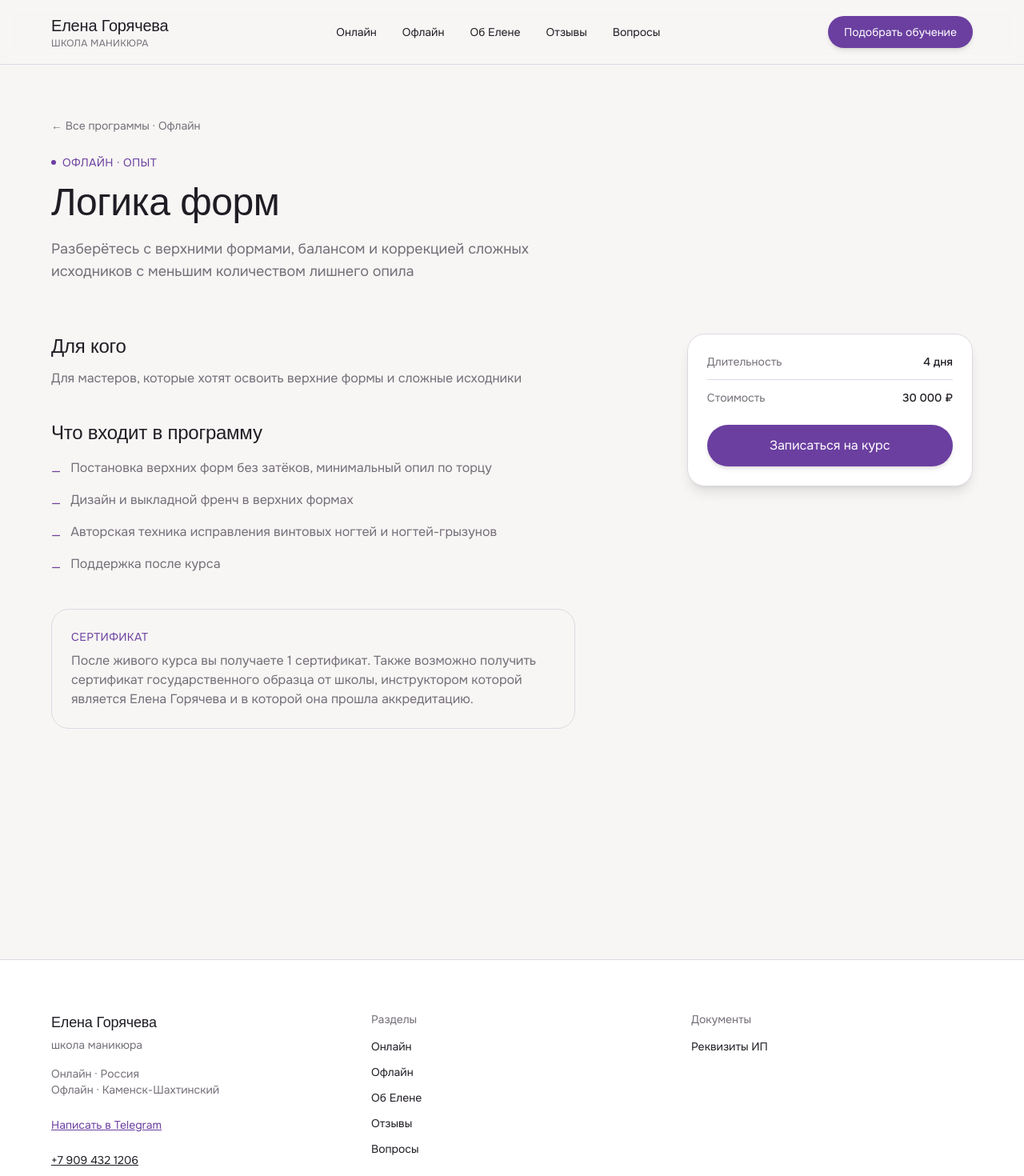
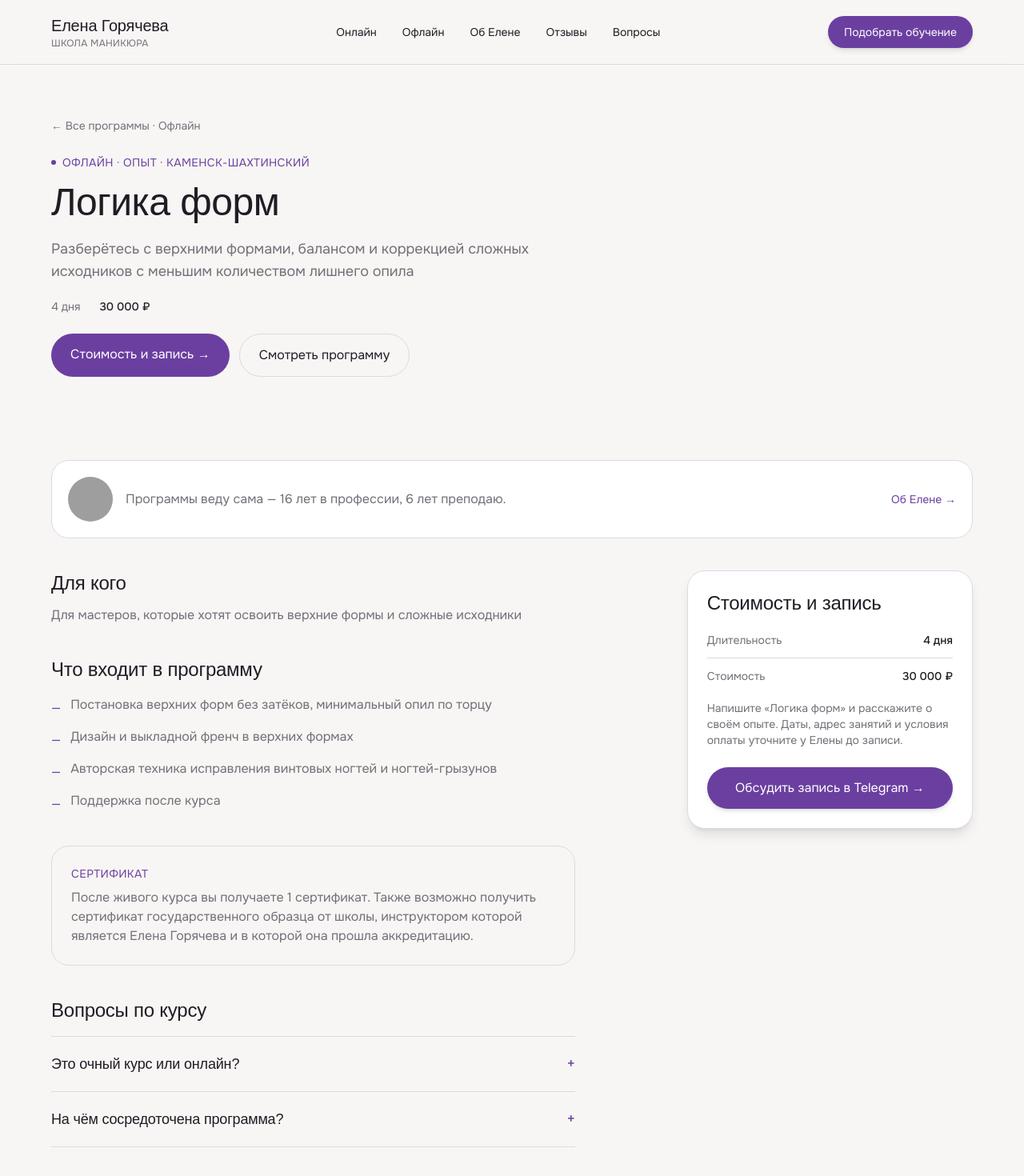
Before and after one commit to msgalya1798-arch/elena-goryacheva-school, a Next.js app: page /offline/form-logic-offline in a window 1280 px wide. Shown: the top 1470 px of the page at 80% size. Built offline with nearby package versions, Linux system fonts and the light colour scheme; grey boxes are pictures that could not be loaded; a web font is replaced by a local one.

Commit message:
Clarify offline course selection and enrollment

```diff
--- a/src/app/offline/page.tsx
+++ b/src/app/offline/page.tsx
@@ -1,4 +1,8 @@
 import type { Metadata } from "next";
+import Link from "next/link";
+import { ExpertStrip } from "@/components/home/ExpertStrip";
+import { ReviewsTeaser } from "@/components/home/ReviewsTeaser";
+import { primaryContactHref } from "@/lib/contact";
 import { CourseCard } from "@/components/CourseCard";
 import { Eyebrow } from "@/components/Eyebrow";
 import { Reveal } from "@/components/Reveal";
@@ -12,6 +16,11 @@ export const metadata: Metadata = {
 
 export default function OfflineCatalogPage() {
   const offlineCourses = getCoursesByFormat("offline");
+  const groups = [
+    { id: "start", title: "Начать с нуля или восстановить базу", description: "«Nail-мастер: старт» — без наращивания. «ТОП мастер универсал — 2 ступень» — с базой и наращиванием; подходит и без предыдущего обучения.", courses: offlineCourses.filter((course) => course.level === "с нуля") },
+    { id: "advanced", title: "Развиваться после базового обучения", description: "Выбирайте под задачу: комплексная практика, скорость и портфолио или работа с верхними формами.", courses: offlineCourses.filter((course) => course.level !== "с нуля") },
+  ];
+  const ctaHref = primaryContactHref();
 
   return (
     <>
@@ -26,17 +35,33 @@ export default function OfflineCatalogPage() {
               Живая работа на моделях, разбор руки и постановка формы вместе со мной —
               от первого касания инструмента до сложных исходников и верхних форм.
             </p>
+            <nav aria-label="Выбор уровня обучения" className="mt-6 flex flex-col sm:flex-row gap-3">
+              <Link href="#start" className="inline-flex justify-center rounded-full bg-violet px-6 py-3 text-white hover:bg-violet-deep">Начинаю с нуля</Link>
+              <Link href="#advanced" className="inline-flex justify-center rounded-full border border-border px-6 py-3 text-ink hover:border-violet">Уже есть опыт</Link>
+            </nav>
+            <p className="mt-5 text-sm text-graphite">Не можете приехать? <Link href="/online" className="text-violet hover:underline">Посмотрите онлайн-курсы →</Link></p>
           </Reveal>
         </div>
       </section>
 
-      <section className="pb-section-lg">
+      {groups.map((group) => (
+        <section key={group.id} id={group.id} className="pb-section-sm lg:pb-section-lg">
+          <div className="container max-w-container">
+            <h2 className="font-display text-2xl sm:text-3xl text-ink">{group.title}</h2>
+            <p className="mt-3 mb-6 text-graphite max-w-3xl">{group.description}</p>
+            <div className="grid sm:grid-cols-2 lg:grid-cols-3 gap-5">
+              {group.courses.map((course) => <CourseCard key={course.slug} course={course} />)}
+            </div>
+          </div>
+        </section>
+      ))}
+      <ExpertStrip />
+      <ReviewsTeaser />
+      <section className="py-section-sm bg-lavender/30">
         <div className="container max-w-container">
-          <div className="grid sm:grid-cols-2 lg:grid-cols-3 gap-5">
-            {offlineCourses.map((course) => (
-              <CourseCard key={course.slug} course={course} />
-            ))}
-          </div>
+          <h2 className="font-display text-2xl sm:text-3xl text-ink">Обсудим программу и даты</h2>
+          <p className="mt-3 text-graphite max-w-2xl">Напишите Елене, какой у вас опыт, чему хотите научиться и когда можете приехать. Перед записью уточните расписание, адрес занятий и что понадобится для обучения.</p>
+          {ctaHref && <Link href={ctaHref} className="mt-6 inline-flex justify-center rounded-full bg-violet px-6 py-3.5 text-white hover:bg-violet-deep">Подобрать очный курс в Telegram →</Link>}
         </div>
       </section>
     </>
--- a/src/components/course/CourseDetailView.tsx
+++ b/src/components/course/CourseDetailView.tsx
@@ -1,6 +1,10 @@
 import Link from "next/link";
 import type { Course } from "@/types/content";
 import { Eyebrow } from "@/components/Eyebrow";
+import { siteConfig } from "@/content/site";
+import { ExpertStrip } from "@/components/home/ExpertStrip";
+import { ReviewsTeaser } from "@/components/home/ReviewsTeaser";
+import { FaqAccordion } from "@/components/FaqAccordion";
 import { Reveal } from "@/components/Reveal";
 import { formatPrice } from "@/lib/formatPrice";
 import { primaryContactHref } from "@/lib/contact";
@@ -31,13 +35,24 @@ export function CourseDetailView({ course }: { course: Course }) {
 
           <Reveal>
             <Eyebrow className="mt-6 mb-4">
-              {formatLabel[course.format]} · {course.level}
+              {formatLabel[course.format]} · {course.level}{course.format === "offline" ? ` · ${siteConfig.city}` : ""}
             </Eyebrow>
             <h1 className="font-display text-4xl lg:text-5xl text-ink max-w-3xl">{course.title}</h1>
             <p className="mt-5 text-lg text-graphite max-w-2xl">{course.mainResult}</p>
+            <div className="mt-5 flex flex-wrap gap-x-6 gap-y-2 text-sm">
+              <span className="text-graphite">{course.durationLabel}</span>
+              <span className="font-medium text-ink">{formatPrice(course.price)}</span>
+            </div>
+            {course.price.note && <p className="mt-2 text-sm text-graphite">{course.price.note}</p>}
+            <div className="mt-6 flex flex-col sm:flex-row gap-3">
+              <Link href="#enrollment" className="inline-flex justify-center rounded-full bg-violet px-6 py-3.5 text-white hover:bg-violet-deep">Стоимость и запись →</Link>
+              <Link href="#program" className="inline-flex justify-center rounded-full border border-border px-6 py-3.5 text-ink hover:border-violet">Смотреть программу</Link>
+            </div>
           </Reveal>
         </div>
       </section>
+
+      <ExpertStrip />
 
       <section className="pb-section-lg">
         <div className="container max-w-container">
@@ -48,7 +63,7 @@ export function CourseDetailView({ course }: { course: Course }) {
                 <p className="text-graphite mt-3">{course.audience}</p>
               </div>
 
-              <div className="mt-10">
+              <div id="program" className="mt-10">
                 <h2 className="font-display text-2xl text-ink">Что входит в программу</h2>
                 <ul className="mt-4 space-y-3">
                   {course.whatYouGet.map((item) => (
@@ -75,20 +90,14 @@ export function CourseDetailView({ course }: { course: Course }) {
               {course.faq.length > 0 && (
                 <div className="mt-10">
                   <h2 className="font-display text-2xl text-ink">Вопросы по курсу</h2>
-                  <div className="mt-4 divide-y divide-border border-t border-border">
-                    {course.faq.map((item) => (
-                      <div key={item.question} className="py-4">
-                        <p className="text-ink font-medium">{item.question}</p>
-                        <p className="text-graphite mt-2">{item.answer}</p>
-                      </div>
-                    ))}
-                  </div>
+                  <div className="mt-4"><FaqAccordion items={course.faq} /></div>
                 </div>
               )}
             </div>
 
             <div className="lg:col-span-4 lg:col-start-9">
-              <div className="lg:sticky lg:top-28 rounded-card border border-border bg-white p-6 shadow-lg shadow-ink/5">
+              <div id="enrollment" className="lg:sticky lg:top-28 rounded-card border border-border bg-white p-6 shadow-lg shadow-ink/5">
+                <h2 className="font-display text-2xl text-ink mb-5">Стоимость и запись</h2>
                 <div className="flex items-center justify-between gap-4 text-sm">
                   <span className="text-graphite">Длительность</span>
                   <span className="text-ink font-medium text-right">{course.durationLabel}</span>
@@ -107,12 +116,13 @@ export function CourseDetailView({ course }: { course: Course }) {
                   </div>
                 )}
 
+                <p className="mt-5 text-sm text-graphite">Напишите «{course.title}» и расскажите о своём опыте. Даты, адрес занятий и условия оплаты уточните у Елены до записи.</p>
                 {ctaHref && (
                   <Link
                     href={ctaHref}
                     className="mt-6 inline-flex w-full justify-center items-center rounded-full bg-violet px-6 py-3.5 text-white shadow-md shadow-violet/25 transition-all duration-reveal hover:-translate-y-0.5 hover:bg-violet-deep hover:shadow-lg hover:shadow-violet/35"
                   >
-                    Записаться на курс
+                    Обсудить запись в Telegram →
                   </Link>
                 )}
               </div>
@@ -120,6 +130,17 @@ export function CourseDetailView({ course }: { course: Course }) {
           </div>
         </div>
       </section>
+      <ReviewsTeaser />
+      <section className="py-section-sm bg-lavender/30">
+        <div className="container max-w-container">
+          <h2 className="font-display text-2xl sm:text-3xl text-ink">Подходит ли вам «{course.title}»?</h2>
+          <p className="mt-3 max-w-2xl text-graphite">Обсудите с Еленой вашу подготовку и задачи. Перед записью уточните, что нужно взять с собой и какие материалы понадобятся.</p>
+          <div className="mt-6 flex flex-col sm:flex-row gap-3">
+            {ctaHref && <Link href={ctaHref} className="inline-flex justify-center rounded-full bg-violet px-6 py-3.5 text-white hover:bg-violet-deep">Задать вопрос в Telegram →</Link>}
+            <Link href={catalogHref[course.format]} className="inline-flex justify-center rounded-full border border-border px-6 py-3.5 text-ink hover:border-violet">Сравнить программы</Link>
+          </div>
+        </div>
+      </section>
     </>
   );
 }
--- a/src/content/courses.ts
+++ b/src/content/courses.ts
@@ -25,13 +25,16 @@ export const courses: Course[] = [
     ],
     certificateNote:
       "После живого курса вы получаете 1 сертификат. Также возможно получить сертификат государственного образца от школы, инструктором которой является Елена Горячева и в которой она прошла аккредитацию.",
-    faq: [],
+    faq: [
+      { question: "Входит ли наращивание?", answer: "Нет. «Nail-мастер: старт» — базовое обучение без наращивания. Если хотите освоить базу и наращивание в одной программе, посмотрите «ТОП мастер универсал — 2 ступень»." },
+      { question: "Как распределено обучение?", answer: "Программа рассчитана на 10 дней и включает 4 очных занятия. До очной части — онлайн-теория, между встречами — индивидуальные домашние задания. Расписание уточните у Елены." },
+    ],
   },
   {
     slug: "top-master-universal-2",
     format: "offline",
     title: "ТОП мастер универсал — 2 ступень",
-    level: "база+",
+    level: "с нуля",
     audience: "Для обучения с нуля с наращиванием и для мастеров с пробелами после предыдущего обучения",
     mainResult: "Освоите базу и наращивание, моделирование и работу со сложными исходниками — программа подстраивается под опыт ученика",
     durationLabel: "14 дней, 7 очных занятий",
@@ -45,7 +48,10 @@ export const courses: Course[] = [
     ],
     certificateNote:
       "После курса «ТОП мастер универсал» вы получаете 2 сертификата. Также возможно получить сертификат государственного образца от школы, инструктором которой является Елена Горячева и в которой она прошла аккредитацию.",
-    faq: [],
+    faq: [
+      { question: "Нужно ли сначала пройти первую ступень?", answer: "Нет. Несмотря на название «2 ступень», программа подходит для обучения с нуля. Она включает базу курса «Nail-мастер: старт» и наращивание; содержание подстраивается под опыт ученика." },
+      { question: "Чем отличается от повышения квалификации?", answer: "«2 ступень» включает базу и подходит для старта с нуля: 14 дней, 7 очных занятий. Повышение квалификации предназначено только для мастеров после базового курса и включает 7 дней практики." },
+    ],
   },
   {
     slug: "top-master-universal-advanced",
@@ -66,7 +72,10 @@ export const courses: Course[] = [
     ],
     whoItsNotFor: "Не подойдёт для обучения с нуля: перед этим курсом нужно пройти базовое обучение.",
     certificateNote: "После прохождения живого курса вы получаете 1 сертификат.",
-    faq: [],
+    faq: [
+      { question: "Можно ли прийти с нуля?", answer: "Нет. Для этого курса нужно предварительно пройти базовое обучение. Для старта с нуля есть «Nail-мастер: старт» и «ТОП мастер универсал — 2 ступень»." },
+      { question: "Останется ли поддержка после курса?", answer: "Да. После этой программы поддержка Елены остаётся навсегда: можно обращаться с вопросами по рабочим ситуациям и сложным клиентским случаям." },
+    ],
   },
   {
     slug: "speed-portfolio",
@@ -83,7 +92,10 @@ export const courses: Course[] = [
       "Рекомендации по визуальной подаче работ и инструментам",
     ],
     certificateNote: "После прохождения живого курса вы получаете 1 сертификат.",
-    faq: [],
+    faq: [
+      { question: "Сколько стоит вариант на 2 и на 4 дня?", answer: "2 дня — 17 000 ₽, 4 дня — 30 000 ₽. Подходящую длительность и задачи для работы обсудите с Еленой до записи." },
+      { question: "Подойдёт ли для первого знакомства с профессией?", answer: "Нет. Курс предназначен для мастеров с опытом: здесь разбирают текущие ошибки, скорость работы и визуальную подачу фотографий." },
+    ],
   },
   {
     slug: "form-logic-offline",
@@ -102,7 +114,10 @@ export const courses: Course[] = [
     ],
     certificateNote:
       "После живого курса вы получаете 1 сертификат. Также возможно получить сертификат государственного образца от школы, инструктором которой является Елена Горячева и в которой она прошла аккредитацию.",
-    faq: [],
+    faq: [
+      { question: "Это очный курс или онлайн?", answer: "Эта программа проходит очно в Каменске-Шахтинском и длится 4 дня. В каталоге онлайн-курсов есть отдельная программа с тем же названием." },
+      { question: "На чём сосредоточена программа?", answer: "На постановке верхних форм, минимальном опиле, дизайне и выкладном френче, исправлении винтовых ногтей и ногтей-грызунов." },
+    ],
   },
   {
     slug: "material-logic-online",
```
Also changed, not shown: 1 other file (tests, documents, lock files or other folders).
